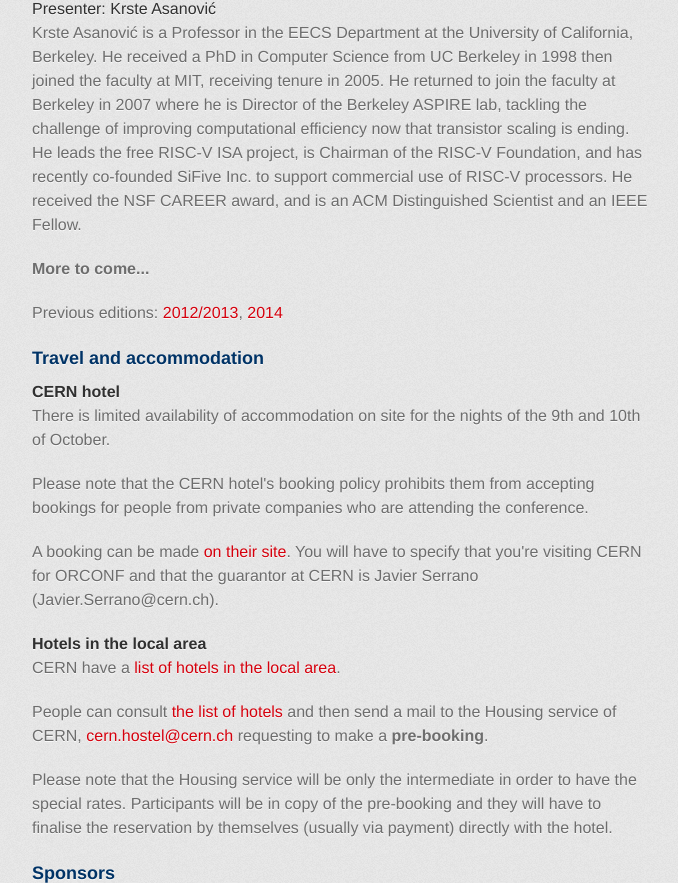
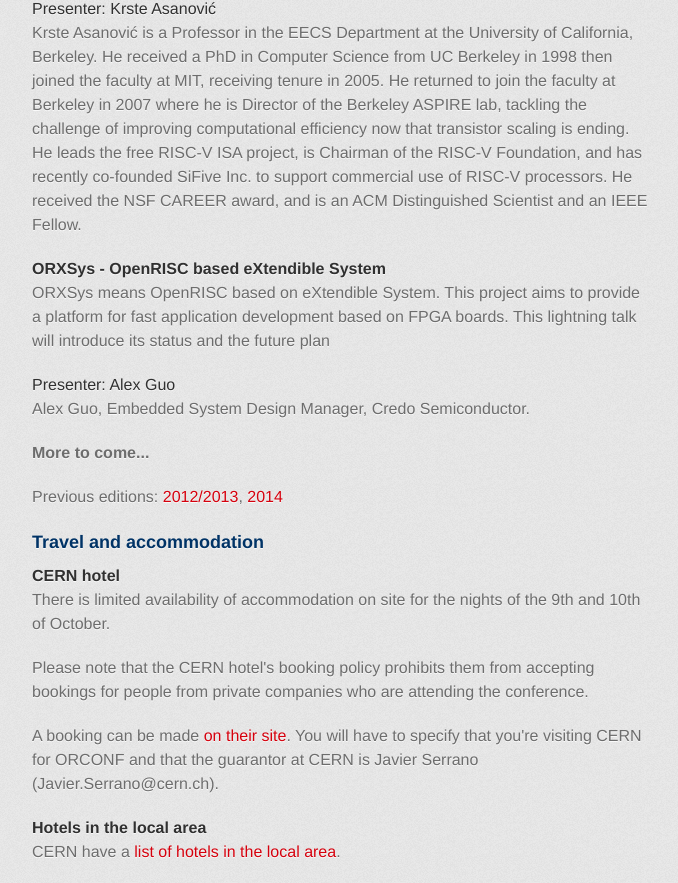
Before and after one commit to fossi-foundation/orconf, a Jekyll site: the page index.html, which Jekyll copies as it is, in a window 1280 px wide and 900 px high, scrolled down 11308 px, cut to the strip 0-883 px from the top of the window. Shown: the whole strip, without its empty margins (298-976 px from the left). Built offline with Jekyll 4.4.1, drawn with Linux system fonts in a browser that asks for light colours; some web fonts are replaced.

Commit message:
Add orxsys talk

```diff
--- a/index.html
+++ b/index.html
@@ -504,6 +504,15 @@
 	    award, and is an ACM Distinguished Scientist and an IEEE Fellow.
 	  </p>
 	  <p></p>
+	  <h4><a name="orxsys" class="anchor" href="#orxsys"><span class="octicon octicon-link"></span></a>ORXSys - OpenRISC based eXtendible System</h4>
+	  <p>ORXSys means OpenRISC based on eXtendible System. This  project aims to provide a platform for fast application development based on FPGA boards. This lightning talk will introduce its status and the future plan
+	  </p>
+	  <p>
+	  </p>
+	  <h5>Presenter: <a name="alexguo" class="anchor" href="#alexguo"><span class="octicon octicon-link"></span></a>Alex Guo</h5>
+	  <p>Alex Guo, Embedded System Design Manager, Credo Semiconductor.
+	  </p>
+	  <p></p>
 	  <p><strong>More to come...</strong></p>
 
 
```
Also changed, not shown: schedule.md (+1 -1 lines).
